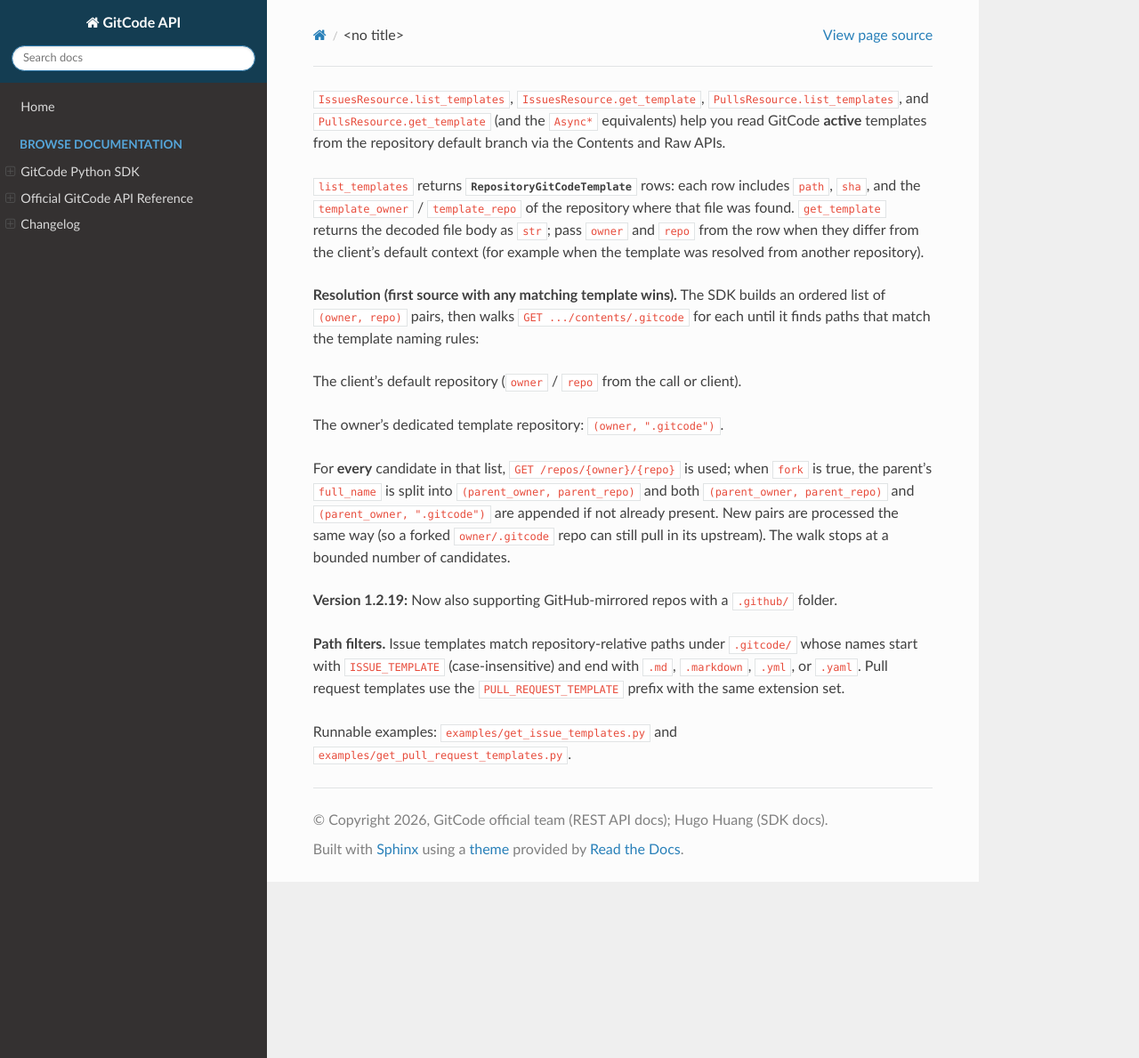
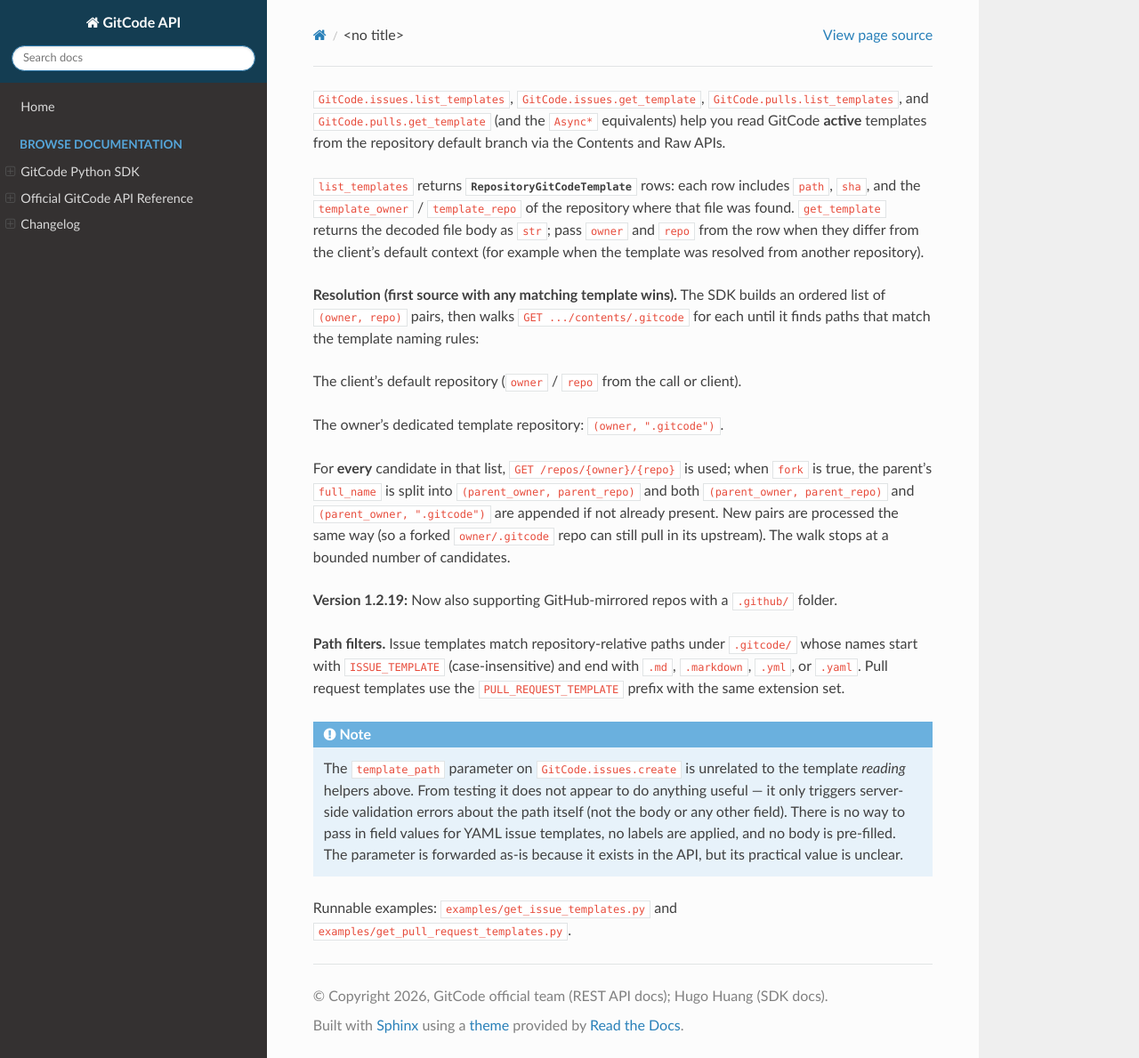
Before and after one commit to Trenza1ore/GitCode-API, a Sphinx documentation site: the page built from docs/sdk/_snippets/client_api_template_resolution.inc.rst, in a window 1280 px wide and 1189 px high. Shown: the whole window at 89% size. Built offline with Sphinx 7.4.7 and the Read the Docs theme 3.1.0, drawn with Linux system fonts in a browser that asks for light colours.

Commit message:
feat(issues): add template_path parameter in issue creation

```diff
--- a/docs/rest_api/repos/issues.rst
+++ b/docs/rest_api/repos/issues.rst
@@ -36,6 +36,11 @@
 +----------------+----------+-----------+------------------------------+
 | security_hole  | formData | string    | Whether the issue is private |
 |                |          |           | (default is false)           |
++----------------+----------+-----------+------------------------------+
+| template_path  | formData | string    | Issue template path, another |
+|                |          |           | undocumented field. Doesn't  |
+|                |          |           | seem to do anything at all.  |
+|                |          |           | I don't know how to use it.  |
 +----------------+----------+-----------+------------------------------+
 
 Response
--- a/docs/sdk/_snippets/client_api_template_resolution.inc.rst
+++ b/docs/sdk/_snippets/client_api_template_resolution.inc.rst
@@ -1,5 +1,5 @@
-``IssuesResource.list_templates``, ``IssuesResource.get_template``,
-``PullsResource.list_templates``, and ``PullsResource.get_template`` (and the
+``GitCode.issues.list_templates``, ``GitCode.issues.get_template``,
+``GitCode.pulls.list_templates``, and ``GitCode.pulls.get_template`` (and the
 ``Async*`` equivalents) help you read GitCode **active** templates from the
 repository default branch via the Contents and Raw APIs.
 
@@ -30,5 +30,15 @@
 end with ``.md``, ``.markdown``, ``.yml``, or ``.yaml``. Pull request templates
 use the ``PULL_REQUEST_TEMPLATE`` prefix with the same extension set.
 
+.. note::
+
+   The ``template_path`` parameter on ``GitCode.issues.create`` is unrelated to
+   the template *reading* helpers above. From testing it does not appear to do
+   anything useful — it only triggers server-side validation errors about the
+   path itself (not the body or any other field). There is no way to pass in
+   field values for YAML issue templates, no labels are applied, and no body is
+   pre-filled. The parameter is forwarded as-is because it exists in the API,
+   but its practical value is unclear.
+
 Runnable examples: ``examples/get_issue_templates.py`` and
 ``examples/get_pull_request_templates.py``.
```
Also changed, not shown: 1 other file.
